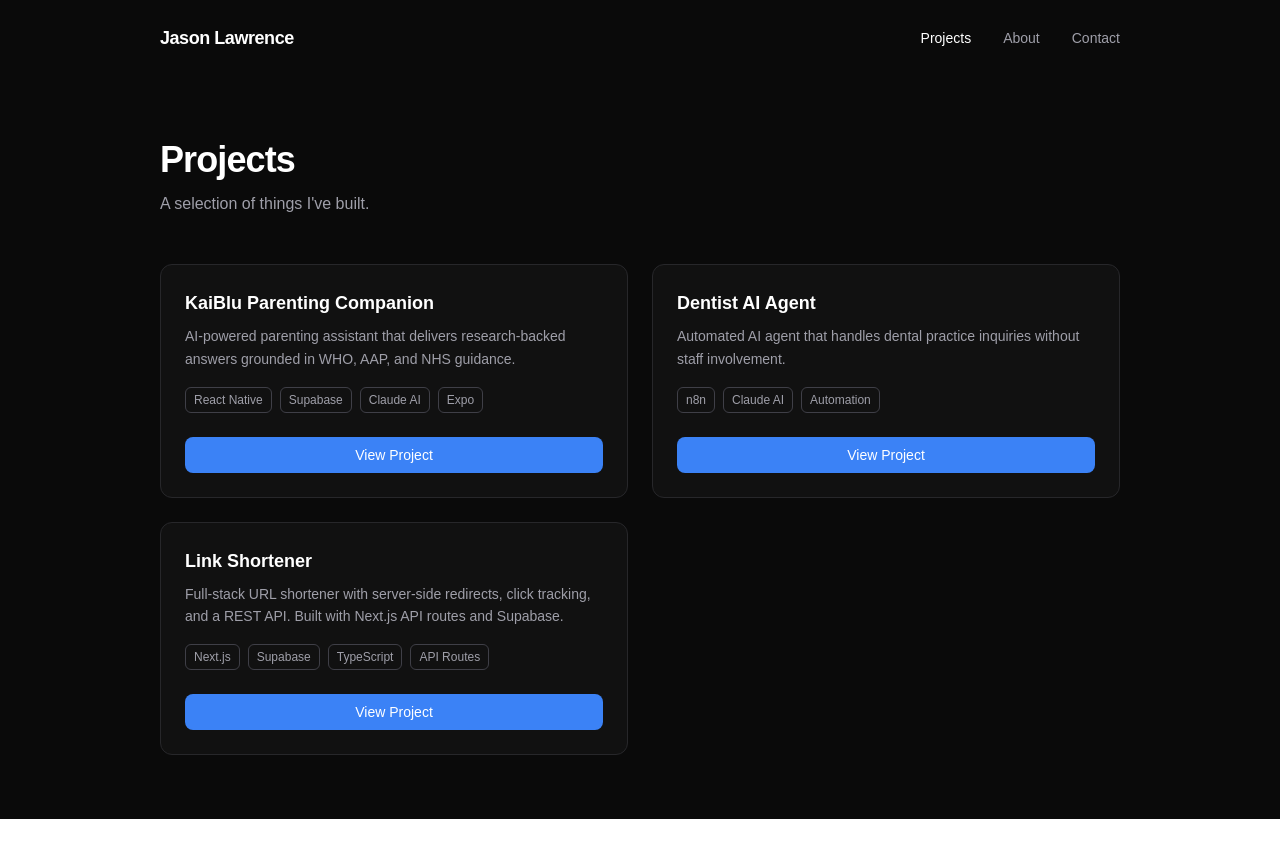
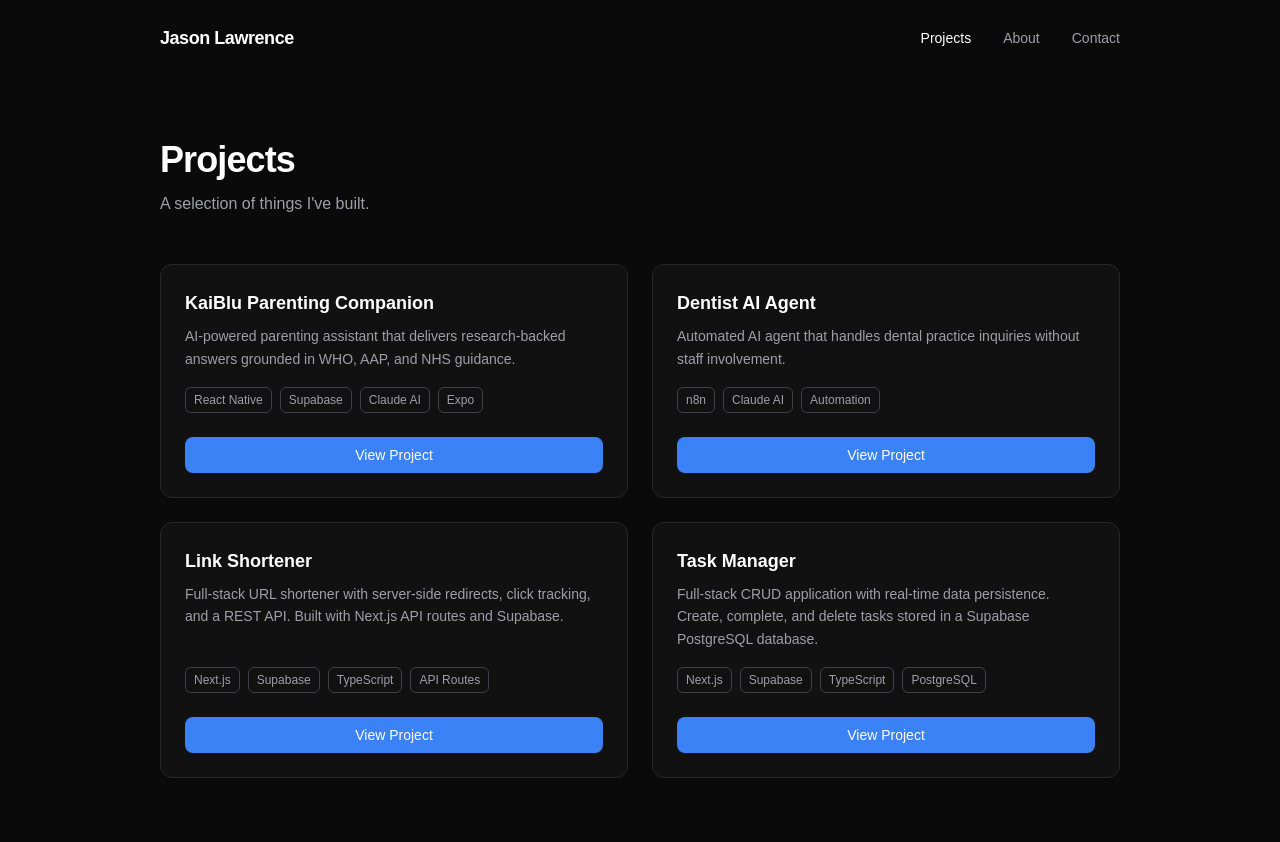
Before and after one commit to Jdlaw95/jason-portfolio, a Next.js app: page /projects in a window 1280 px wide. Before the commit the page ends 819 px from the top, so only its background shows below. Built offline with nearby package versions, Linux system fonts and the light colour scheme.

Commit message:
add task manager to project page

```diff
--- a/app/projects/page.tsx
+++ b/app/projects/page.tsx
@@ -22,6 +22,14 @@ const projects = [
   tags: ["Next.js", "Supabase", "TypeScript", "API Routes"],
   link: "https://link-shortener-gamma-five.vercel.app"
   },
+
+  {
+  title: "Task Manager",
+  description: "Full-stack CRUD application with real-time data persistence. Create, complete, and delete tasks stored in a Supabase PostgreSQL database.",
+  tags: ["Next.js", "Supabase", "TypeScript", "PostgreSQL"],
+  link: "https://task-manager-9p4kk35a8-jdlaw95s-projects.vercel.app"
+  },
+
 ];
 
 export default function Projects() {
```
